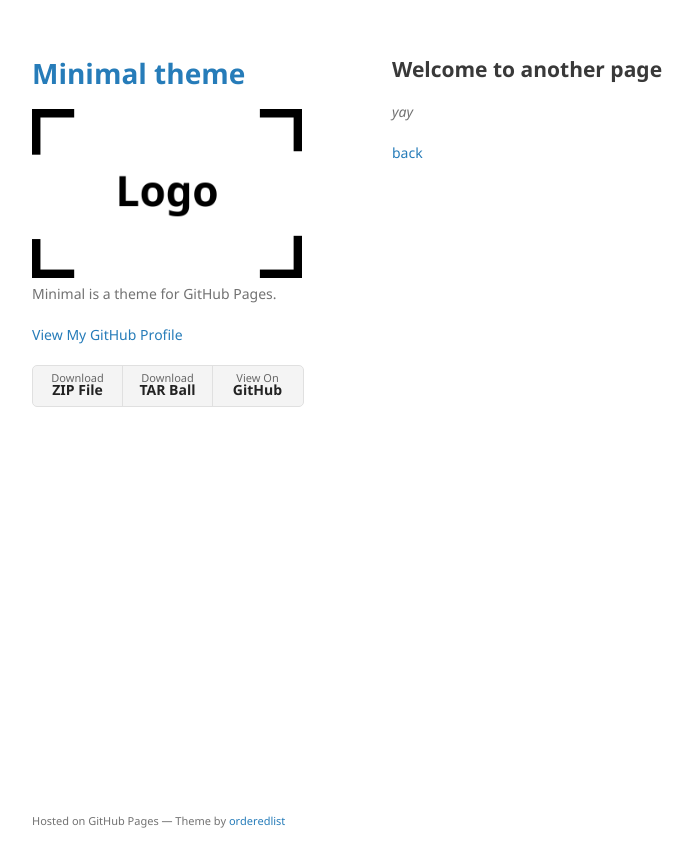
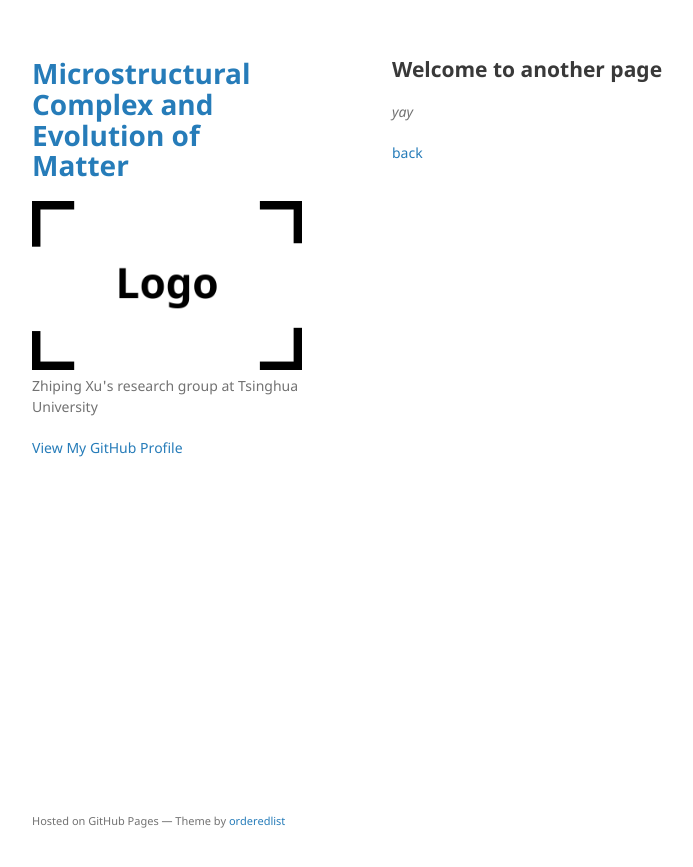
Before and after one commit to xuzhiping/xuzhiping.github.io, a Jekyll site: the page built from another-page.md, in a window 1280 px wide. Shown: the top 867 px of the page, without its empty margins (178-871 px from the left). Built offline with Jekyll 4.4.1, drawn with Linux system fonts in a browser that asks for light colours; our own code applies the rules of GitHub Pages for plain Markdown files.

Commit message:
theme updated

```diff
--- a/_config.yml
+++ b/_config.yml
@@ -1,6 +1,6 @@
-title: Minimal theme
+title: Microstructural Complex and Evolution of Matter
 logo: /assets/img/logo.png
-description: Minimal is a theme for GitHub Pages.
-show_downloads: true
+description: Zhiping Xu's research group at Tsinghua University
+show_downloads: false
 google_analytics:
 theme: jekyll-theme-minimal
--- a/backup/_config.yml
+++ /dev/null
@@ -1,3 +0,0 @@
-theme: jekyll-theme-minimal
-title: [Complexity and Evolution of Matter]
-description: [Xu Zhiping's research group at Tsinghua University]
```
Also changed, not shown: backup/README.md (deleted, +0 -2 lines), index.md (+1 -1 lines), 1 other file.
